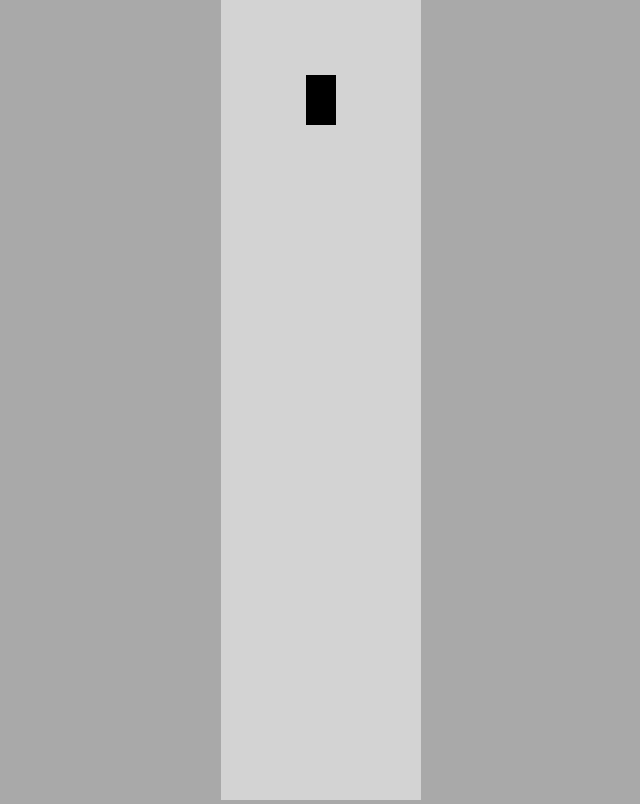
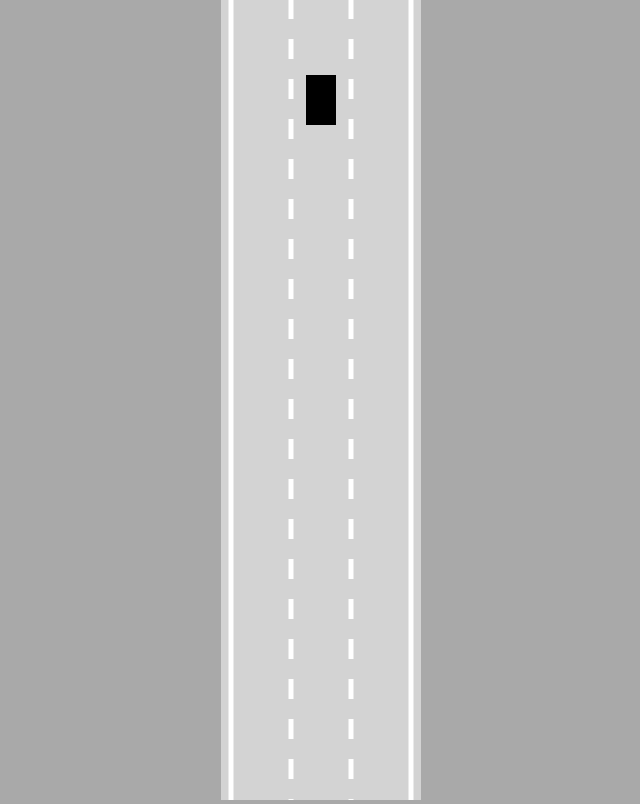
Before and after one commit to upperdim/self-driving-car-simulation, a plain HTML site: page index.html in a window 1280 px wide. Shown: the whole page, without its empty margins (319-959 px from the left). Drawn offline with Linux system fonts and the light colour scheme.

Commit message:
dashed line attempt for the lanes

```diff
--- a/index.html
+++ b/index.html
@@ -6,6 +6,8 @@
     </head>
     <body>
         <canvas id="myCanvas"></canvas>
+        <script src="utils.js"></script>
+        <script src="road.js"></script>
         <script src="controls.js"></script>
         <script src="car.js"></script>
         <script src="main.js"></script>
--- a/main.js
+++ b/main.js
@@ -3,14 +3,15 @@ canvas.width = 200;
 
 const ctx = canvas.getContext('2d');
 
+const road = new Road(canvas.width / 2, canvas.width * 0.9);
 const car = new Car(100, 100, 30, 50);
-car.draw(ctx);
 
 animate();
 
 function animate() {
     car.update();
     canvas.height = window.innerHeight;
+    road.draw(ctx);
     car.draw(ctx);
     // Below function accepts a function as an argument
     // and repeatedly calls it.
--- /dev/null
+++ b/road.js
@@ -0,0 +1,35 @@
+class Road {
+    constructor(x, width, laneCount=3) {
+        this.x = x;
+        this.width = width;
+        this.laneCount = laneCount;
+
+        this.left  = x - width / 2;
+        this.right = x + width / 2;
+
+        const infinity = 100000000; // 10m, practically infinite
+        this.top    = -infinity;
+        this.bottom =  infinity;
+    }
+
+    draw(ctx) {
+        ctx.lineWidth = 5;
+        ctx.strokeStyle = "white";
+
+        // Lane strips
+        for (let i = 0; i <= this.laneCount; ++i) {
+            const x = lerp(this.left, this.right, i/this.laneCount); // linear interp
+
+            if (i > 0 && i < this.laneCount) {
+                ctx.setLineDash([20,20]);
+            } else {
+                ctx.setLineDash([]);
+            }
+
+            ctx.beginPath();
+            ctx.moveTo(x, this.top);
+            ctx.lineTo(x, this.bottom);
+            ctx.stroke();
+        }
+    }
+}
--- /dev/null
+++ b/utils.js
@@ -0,0 +1,4 @@
+// Linear interpolation
+function lerp(A, B, t) {
+    return A + (B - A) * t;
+}
```
